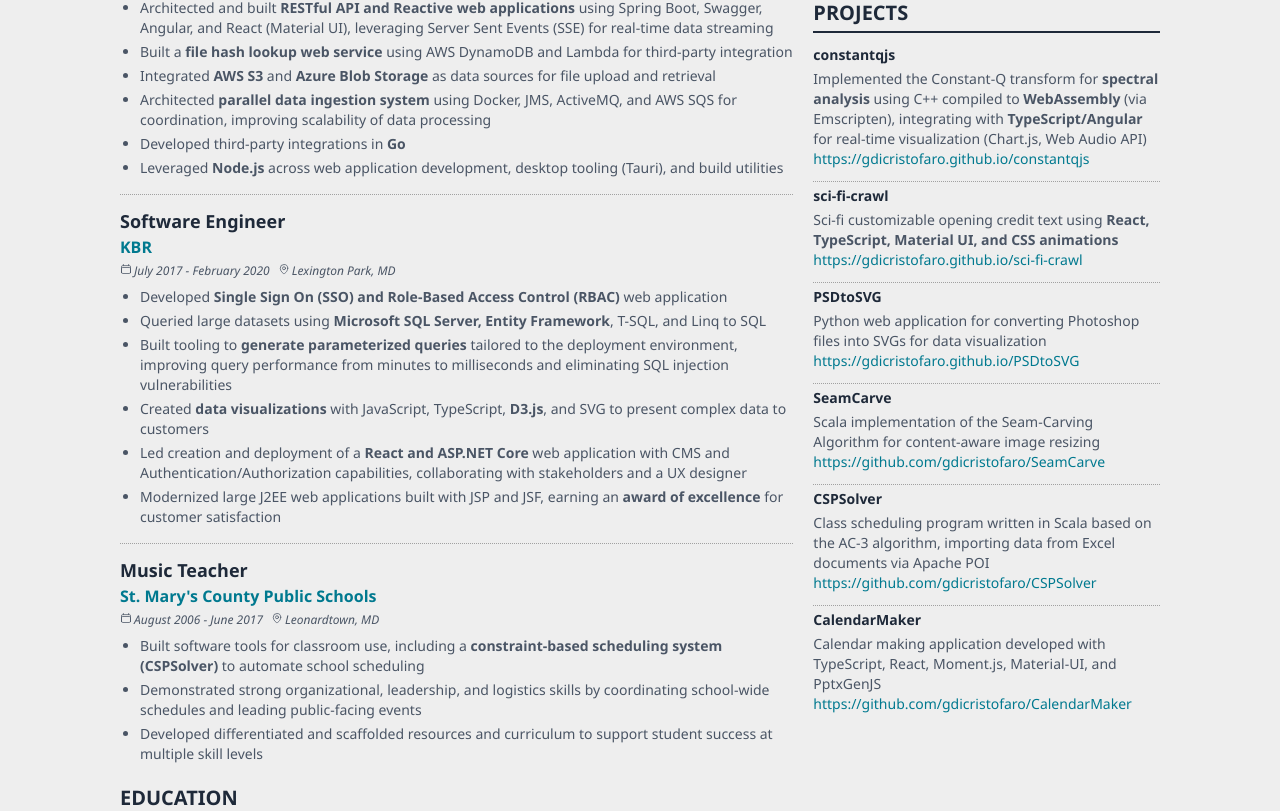
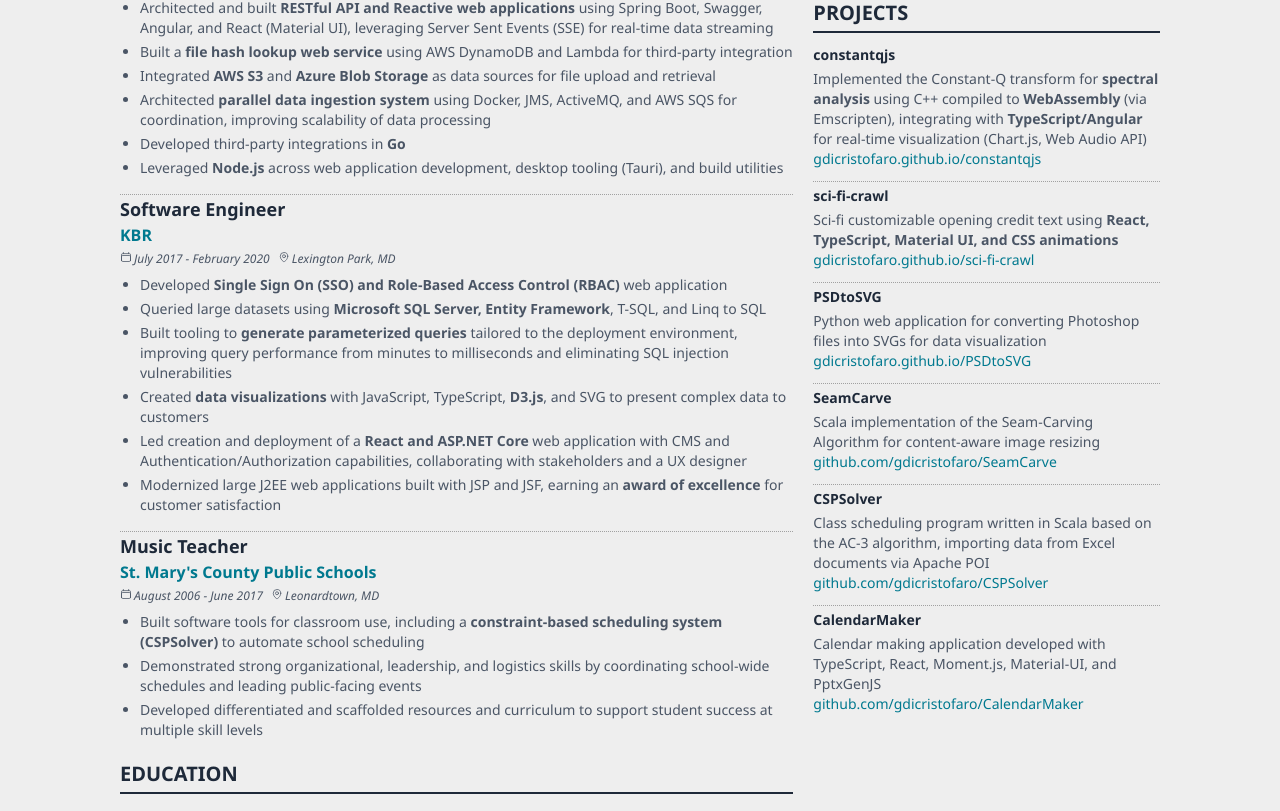
Before and after one commit to gdicristofaro/gdicristofaro.github.io, a React (Vite) app: page /resume in a window 1280 px wide. Shown: the part 1087-1898 px from the top of the page. Built offline with nearby package versions, Linux system fonts and the light colour scheme.

Commit message:
update for spacing in resume and links

```diff
--- a/build-resume.ts
+++ b/build-resume.ts
@@ -35,6 +35,7 @@ async function buildHtml(yamlPath: string): Promise<{ html: string; data: Resume
     <meta charset="UTF-8">
     <title>${data.name} - Resume</title>
     <script src="https://cdn.tailwindcss.com"></script>
+    <style>${data.defaultFontSize ? `html { font-size: ${data.defaultFontSize} }` : ''}</style>
     <style>${resumeCss}</style>
 </head>
 <body>
--- a/src/components/ResumeComponent.tsx
+++ b/src/components/ResumeComponent.tsx
@@ -139,7 +139,7 @@ export default function ResumeComponent({
               Experience
             </h2>
             {workExperience.map((job, i) => (
-              <div key={i} className={`mb-4 break-inside-avoid-page${i > 0 ? ' pt-3 border-t border-dotted border-neutral-400 print-border-none' : ''}`}>
+              <div key={i} className={`mb-4 break-inside-avoid-page${i > 0 ? ' border-t border-dotted border-neutral-400 print-border-none' : ''}`}>
                 <p className="font-bold text-lg text-gray-800 dark:text-gray-100">{job.title}</p>
                 <p className="font-bold text-base mb-1 highlight-color">{job.company}</p>
                 <div className="text-gray-600 dark:text-gray-300 text-xs mb-2">
@@ -224,8 +224,8 @@ export default function ResumeComponent({
                 <p className="font-bold text-gray-800 dark:text-gray-100 mb-1">{project.name}</p>
                 <p className="text-gray-600 dark:text-gray-300 text-sm">
                   {md(project.description)}{' '}
-                  <a className="highlight-color" href={project.link}>{project.link}</a>
                 </p>
+                {project.link && <a className="highlight-color break-all" href={project.link}>{project.link.replaceAll(/^https?:\/\/(www)?/gi, '')}</a>}
               </div>
             ))}
           </section>
--- a/src/model/ResumeData.ts
+++ b/src/model/ResumeData.ts
@@ -39,6 +39,7 @@ export interface ResumeData {
   website: string;
   github: string;
   margin: number;
+  defaultFontSize: string | undefined;
   leftColumn: string;
   rightColumn: string;
   summary: string;
--- a/src/model/resume.yaml
+++ b/src/model/resume.yaml
@@ -5,6 +5,7 @@ email: gregdicristofaro@gmail.com
 website: https://www.gdicristofaro.com
 github: https://www.github.com/gdicristofaro
 margin: .25
+defaultFontSize: 15.5px
 leftColumn: w-2/3
 rightColumn: w-1/3
 # This is a hack but hide the border if at the bottom of the page which can't really be done with CSS
```
Also changed, not shown: 1 other file (tests, documents, lock files or other folders).
